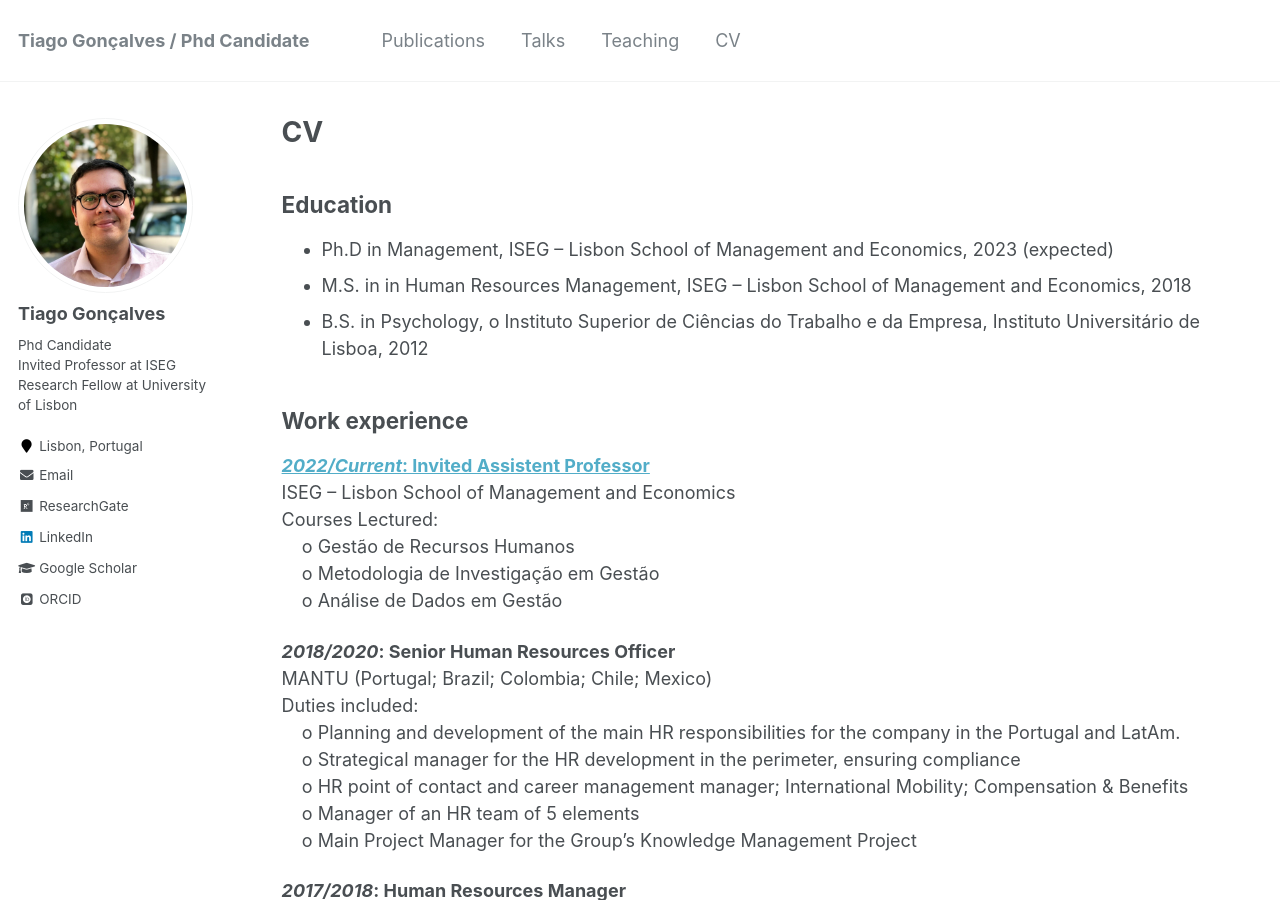
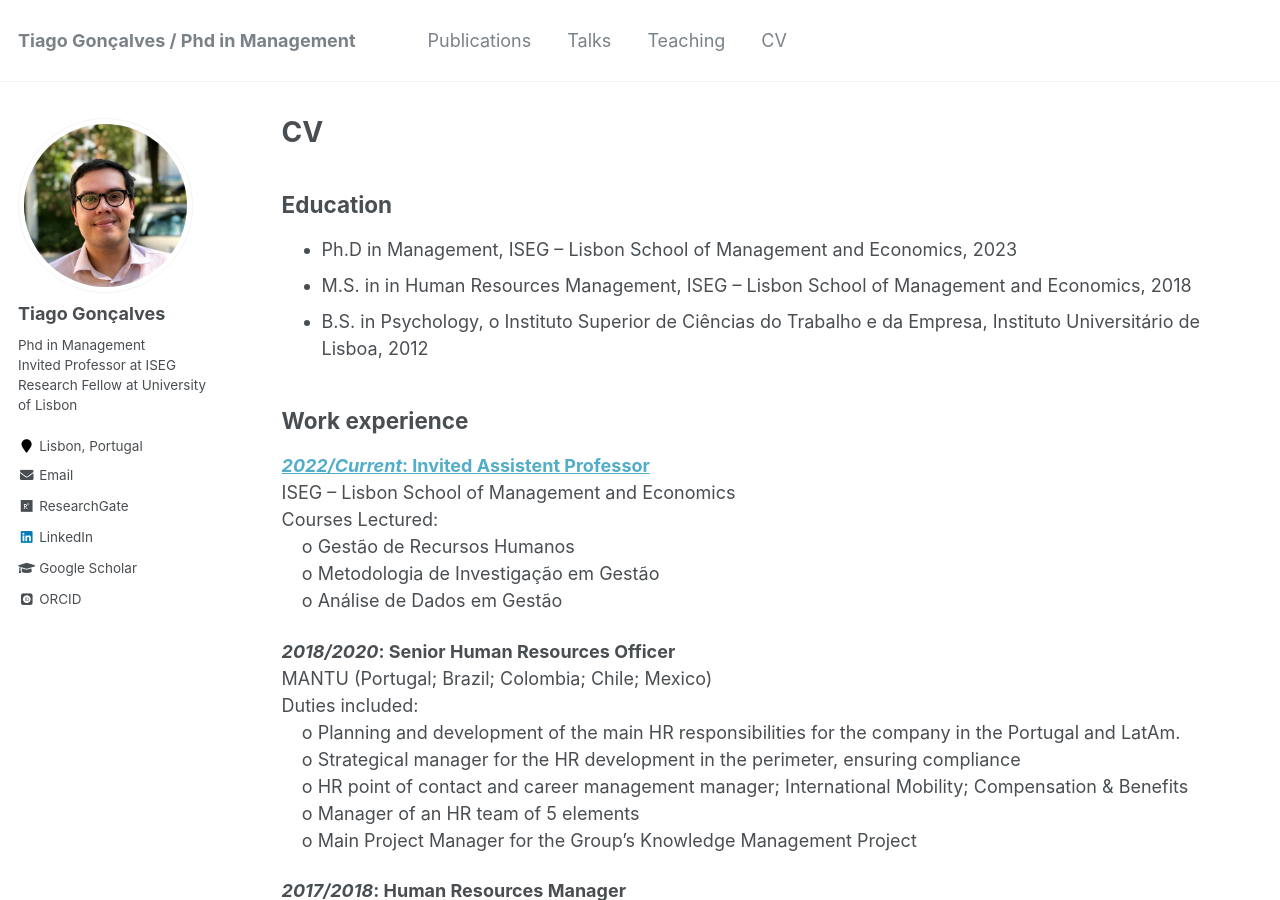
Before and after one commit to joaoc-pires/website-tiago-goncalves.com, a Jekyll site: the page built from _pages/cv.md, in a window 1280 px wide and 900 px high. Built offline with Jekyll 4.4.1, drawn with Linux system fonts in a browser that asks for light colours; some web fonts are replaced.

Commit message:
Changes after ACIEK
- Alterações PhD página

```diff
--- a/_config.yml
+++ b/_config.yml
@@ -7,10 +7,10 @@
 
 # Site Settings
 locale                   : "en-US"
-title                    : "Tiago Gonçalves / Phd Candidate"
+title                    : "Tiago Gonçalves / Phd in Management"
 title_separator          : "-"
 name                     : &name "Tiago Gonçalves"
-description              : &description "Phd Candidate and Invited Professor at ISEG"
+description              : &description "Phd in Management and Invited Professor at ISEG"
 url                      : https://tiago-goncalves.com
 baseurl                  : ""
 repository               : "academicpages/academicpages.github.io"
@@ -80,7 +80,7 @@ analytics:
 author:
   name             : "Tiago Gonçalves"
   avatar           : "Tiago.jpg"
-  bio              : "Phd Candidate<br>Invited Professor at ISEG<br>Research Fellow at University of Lisbon"
+  bio              : "Phd in Management<br>Invited Professor at ISEG<br>Research Fellow at University of Lisbon"
   location         : "Lisbon, Portugal"
   employer         :
   pubmed           :
--- a/_pages/cv.md
+++ b/_pages/cv.md
@@ -11,7 +11,7 @@ redirect_from:
 
 ## Education
 
-* Ph.D in Management, ISEG – Lisbon School of Management and Economics, 2023 (expected)
+* Ph.D in Management, ISEG – Lisbon School of Management and Economics, 2023
 * M.S. in in Human Resources Management, ISEG – Lisbon School of Management and Economics, 2018
 * B.S. in Psychology, o	Instituto Superior de Ciências do Trabalho e da Empresa, Instituto Universitário de Lisboa, 2012
 
```
